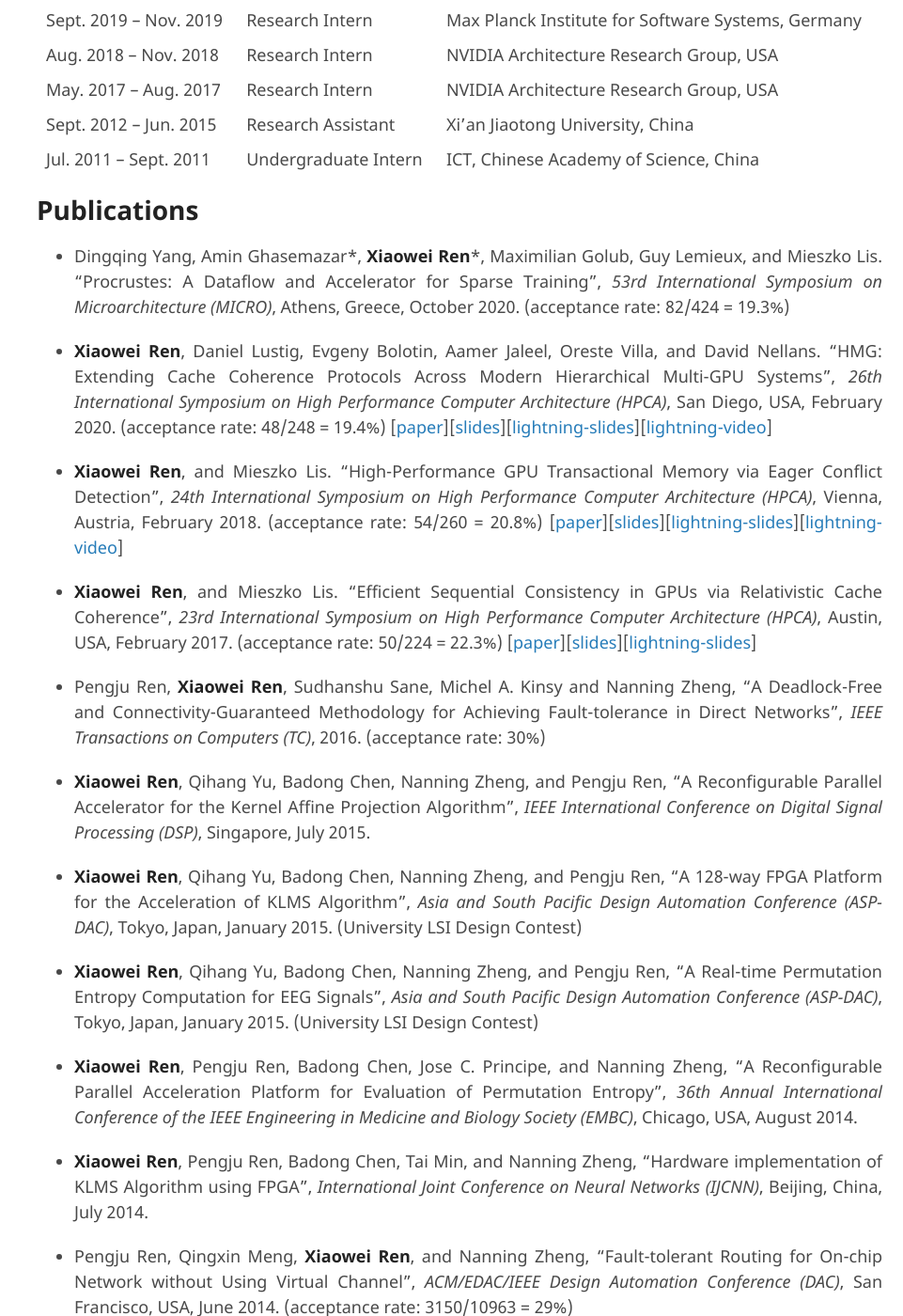
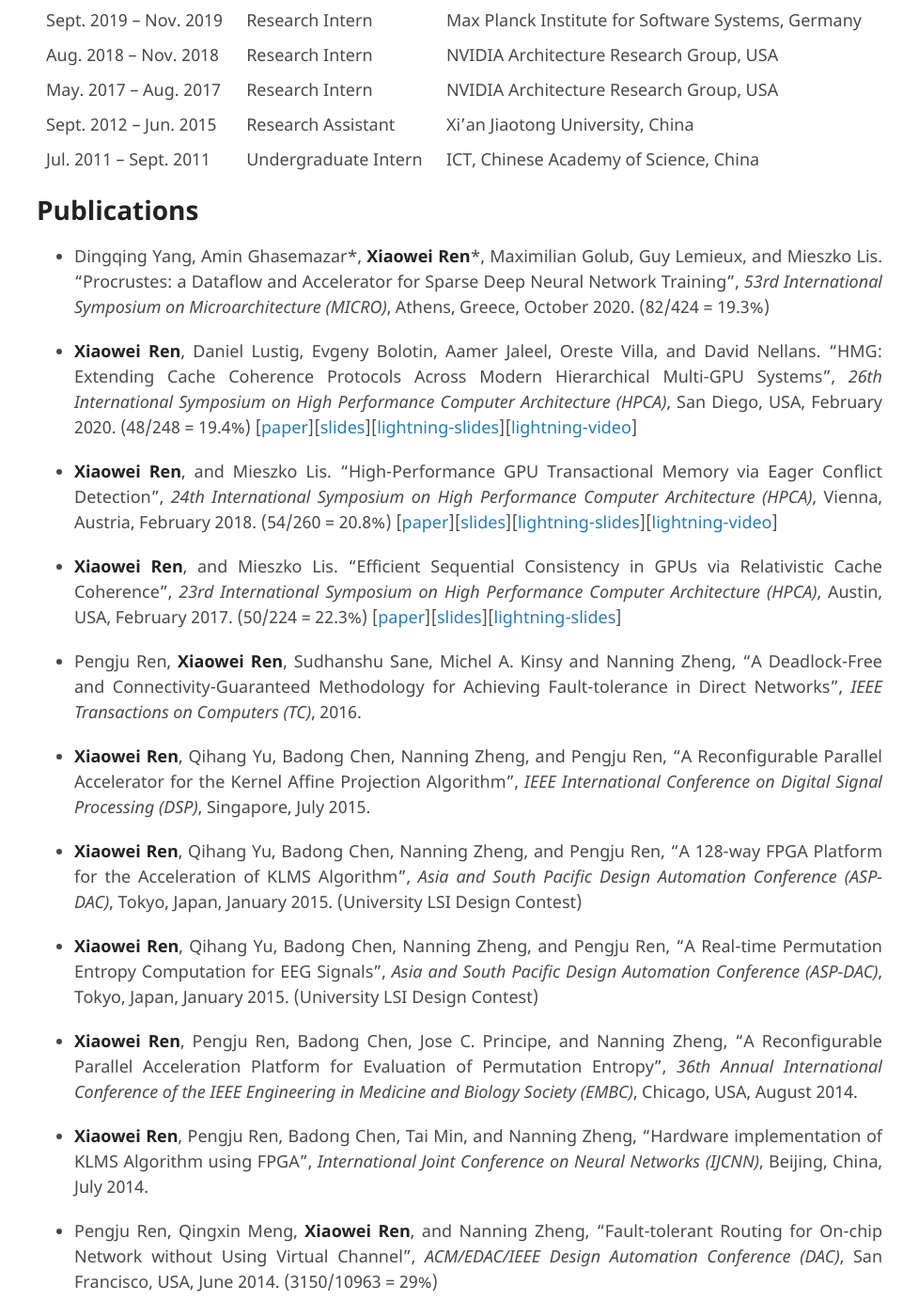
Before and after one commit to ericrxw/xiaoweiren, a Jekyll site: the page built from index.md, in a window 1280 px wide and 1400 px high, scrolled down 493 px. Shown: the whole window at 94% size, without its empty margins (319-1280 px from the left). Built offline with Jekyll 4.4.1, drawn with Linux system fonts in a browser that asks for light colours; our own code applies the rules of GitHub Pages for plain Markdown files; the repository's description, which GitHub fills in, is left out.

Commit message:
update publications

```diff
--- a/index.md
+++ b/index.md
@@ -17,15 +17,15 @@
 
 # Publications
 
-* Dingqing Yang, Amin Ghasemazar\*, **Xiaowei Ren**\*, Maximilian Golub, Guy Lemieux, and Mieszko Lis. "Procrustes: A Dataflow and Accelerator for Sparse Training", _53rd International Symposium on Microarchitecture (MICRO)_, Athens, Greece, October 2020. (acceptance rate: 82/424 = 19.3%)
+* Dingqing Yang, Amin Ghasemazar\*, **Xiaowei Ren**\*, Maximilian Golub, Guy Lemieux, and Mieszko Lis. "Procrustes: a Dataflow and Accelerator for Sparse Deep Neural Network Training", _53rd International Symposium on Microarchitecture (MICRO)_, Athens, Greece, October 2020. (82/424 = 19.3%)
 
-* **Xiaowei Ren**, Daniel Lustig, Evgeny Bolotin, Aamer Jaleel, Oreste Villa, and David Nellans. "HMG: Extending Cache Coherence Protocols Across Modern Hierarchical Multi-GPU Systems", _26th International Symposium on High Performance Computer Architecture (HPCA)_, San Diego, USA, February 2020. (acceptance rate: 48/248 = 19.4%) [[paper](./docs/HPCA2020/HMG-HPCA2020.pdf)][[slides](./docs/HPCA2020/HMG-HPCA2020.pptx)][[lightning-slides](./docs/HPCA2020/HMG-HPCA2020-Lightning.pptx)][[lightning-video](https://youtu.be/FEG6lYoWeIE)]
+* **Xiaowei Ren**, Daniel Lustig, Evgeny Bolotin, Aamer Jaleel, Oreste Villa, and David Nellans. "HMG: Extending Cache Coherence Protocols Across Modern Hierarchical Multi-GPU Systems", _26th International Symposium on High Performance Computer Architecture (HPCA)_, San Diego, USA, February 2020. (48/248 = 19.4%) [[paper](./docs/HPCA2020/HMG-HPCA2020.pdf)][[slides](./docs/HPCA2020/HMG-HPCA2020.pptx)][[lightning-slides](./docs/HPCA2020/HMG-HPCA2020-Lightning.pptx)][[lightning-video](https://youtu.be/FEG6lYoWeIE)]
 
-* **Xiaowei Ren**, and Mieszko Lis. "High-Performance GPU Transactional Memory via Eager Conflict Detection", _24th International Symposium on High Performance Computer Architecture (HPCA)_, Vienna, Austria, February 2018. (acceptance rate: 54/260 = 20.8%) [[paper](./docs/HPCA2018/GETM-HPCA2018.pdf)][[slides](./docs/HPCA2018/GETM-HPCA2018.pptx)][[lightning-slides](./docs/HPCA2018/GETM-HPCA2018-Lightning.pptx)][[lightning-video](https://youtu.be/WTIKRyiUYtQ)]
+* **Xiaowei Ren**, and Mieszko Lis. "High-Performance GPU Transactional Memory via Eager Conflict Detection", _24th International Symposium on High Performance Computer Architecture (HPCA)_, Vienna, Austria, February 2018. (54/260 = 20.8%) [[paper](./docs/HPCA2018/GETM-HPCA2018.pdf)][[slides](./docs/HPCA2018/GETM-HPCA2018.pptx)][[lightning-slides](./docs/HPCA2018/GETM-HPCA2018-Lightning.pptx)][[lightning-video](https://youtu.be/WTIKRyiUYtQ)]
 
-* **Xiaowei Ren**, and Mieszko Lis. "Efficient Sequential Consistency in GPUs via Relativistic Cache Coherence", _23rd International Symposium on High Performance Computer Architecture (HPCA)_, Austin, USA, February 2017. (acceptance rate: 50/224 = 22.3%) [[paper](./docs/HPCA2017/RCC-HPCA2017.pdf)][[slides](./docs/HPCA2017/RCC-HPCA2017.pptx)][[lightning-slides](./docs/HPCA2017/RCC-HPCA2017-Lightning.pptx)]
+* **Xiaowei Ren**, and Mieszko Lis. "Efficient Sequential Consistency in GPUs via Relativistic Cache Coherence", _23rd International Symposium on High Performance Computer Architecture (HPCA)_, Austin, USA, February 2017. (50/224 = 22.3%) [[paper](./docs/HPCA2017/RCC-HPCA2017.pdf)][[slides](./docs/HPCA2017/RCC-HPCA2017.pptx)][[lightning-slides](./docs/HPCA2017/RCC-HPCA2017-Lightning.pptx)]
 
-* Pengju Ren, **Xiaowei Ren**, Sudhanshu Sane, Michel A. Kinsy and Nanning Zheng, "A Deadlock-Free and Connectivity-Guaranteed Methodology for Achieving Fault-tolerance in Direct Networks", _IEEE Transactions on Computers (TC)_, 2016. (acceptance rate: 30%)
+* Pengju Ren, **Xiaowei Ren**, Sudhanshu Sane, Michel A. Kinsy and Nanning Zheng, "A Deadlock-Free and Connectivity-Guaranteed Methodology for Achieving Fault-tolerance in Direct Networks", _IEEE Transactions on Computers (TC)_, 2016.
 
 * **Xiaowei Ren**, Qihang Yu, Badong Chen, Nanning Zheng, and Pengju Ren, "A Reconfigurable Parallel Accelerator for the Kernel Affine Projection Algorithm", _IEEE International Conference on Digital Signal Processing (DSP)_, Singapore, July 2015.
 
@@ -37,7 +37,7 @@
 
 * **Xiaowei Ren**, Pengju Ren, Badong Chen, Tai Min, and Nanning Zheng, "Hardware implementation of KLMS Algorithm using FPGA", _International Joint Conference on Neural Networks (IJCNN)_, Beijing, China, July 2014.
 
-* Pengju Ren, Qingxin Meng, **Xiaowei Ren**, and Nanning Zheng, "Fault-tolerant Routing for On-chip Network without Using Virtual Channel", _ACM/EDAC/IEEE Design Automation Conference (DAC)_, San Francisco, USA, June 2014. (acceptance rate: 3150/10963 = 29%)
+* Pengju Ren, Qingxin Meng, **Xiaowei Ren**, and Nanning Zheng, "Fault-tolerant Routing for On-chip Network without Using Virtual Channel", _ACM/EDAC/IEEE Design Automation Conference (DAC)_, San Francisco, USA, June 2014. (3150/10963 = 29%)
 
 # Awards
 
```
Also changed, not shown: 1 other file.
